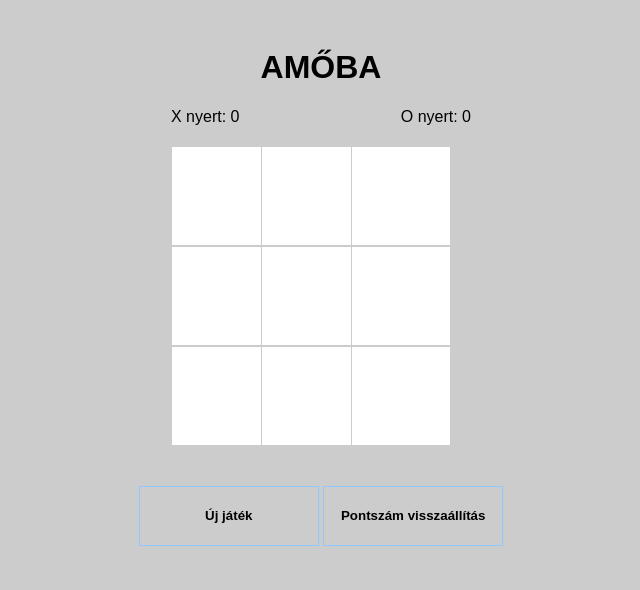
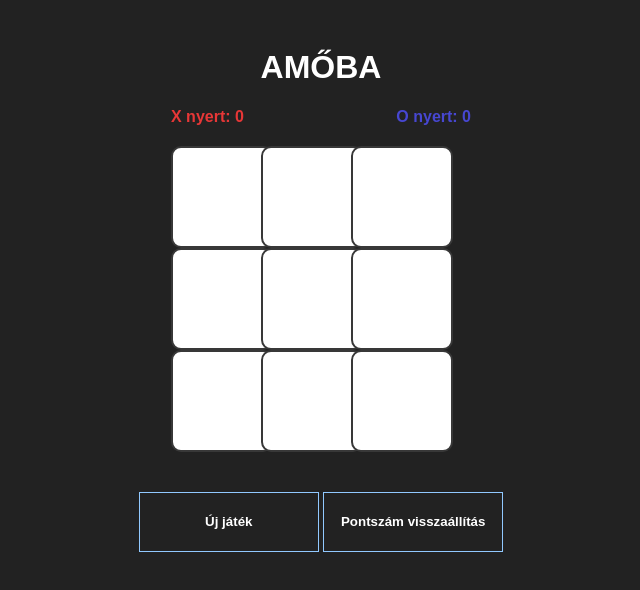
Before and after one commit to szt2bacpet/AM-BA, a plain HTML site: page index.html in a window 1280 px wide. Shown: the whole page, without its empty margins (319-959 px from the left). Drawn offline with Linux system fonts and the light colour scheme.

Commit message:
végső design

```diff
--- a/style.css
+++ b/style.css
@@ -1,7 +1,7 @@
 body {
     font-family: Arial, sans-serif;
     text-align: center;
-    background-color: #ccc;
+    background-color: rgb(34, 34, 34);
 }
 
 .container {
@@ -11,12 +11,26 @@ body {
     border-radius: 5px;
 }
 
+span{
+    color:white;
+    font-weight: bold;
+}
+h1{
+    color:white;
+    font-weight: bold;
+}
+
+#result{
+ color:white;
+ font-weight: bold;
+}
+
 .board {
     display: grid;
     grid-template-columns: repeat(3, 1fr);
     margin-top: 20px;
     opacity: 0;
-    animation: fadeInScale 1s forwards;
+    animation: fadeInScale 2s forwards;
 }
 
 .win-counters-container {
@@ -24,14 +38,14 @@ body {
     justify-content: space-between;
 }
 
-.win-counter-x{
+#win-counter-x{
     font-weight: bold;
-    color: red;
+    color: rgb(231, 55, 55);
 }
 
-.win-counter-o{
+#win-counter-o{
     font-weight: bold;
-    color: blue;
+    color: rgb(71, 71, 209);
 }
 
 @keyframes fadeInScale {
@@ -48,13 +62,14 @@ body {
 .cell {
     width: calc(100px - 2px);
     height: calc(100px - 2px);
-    background-color: #fff;
-    border: 1px solid #ccc;
+    background-color: rgb(255, 255, 255);
+    border: 2px solid rgb(56, 56, 56);
     display: flex;
     align-items: center;
     justify-content: center;
     font-size: 24px;
     cursor: pointer;
+    border-radius: 10px;
 }
 
 .center {
```
